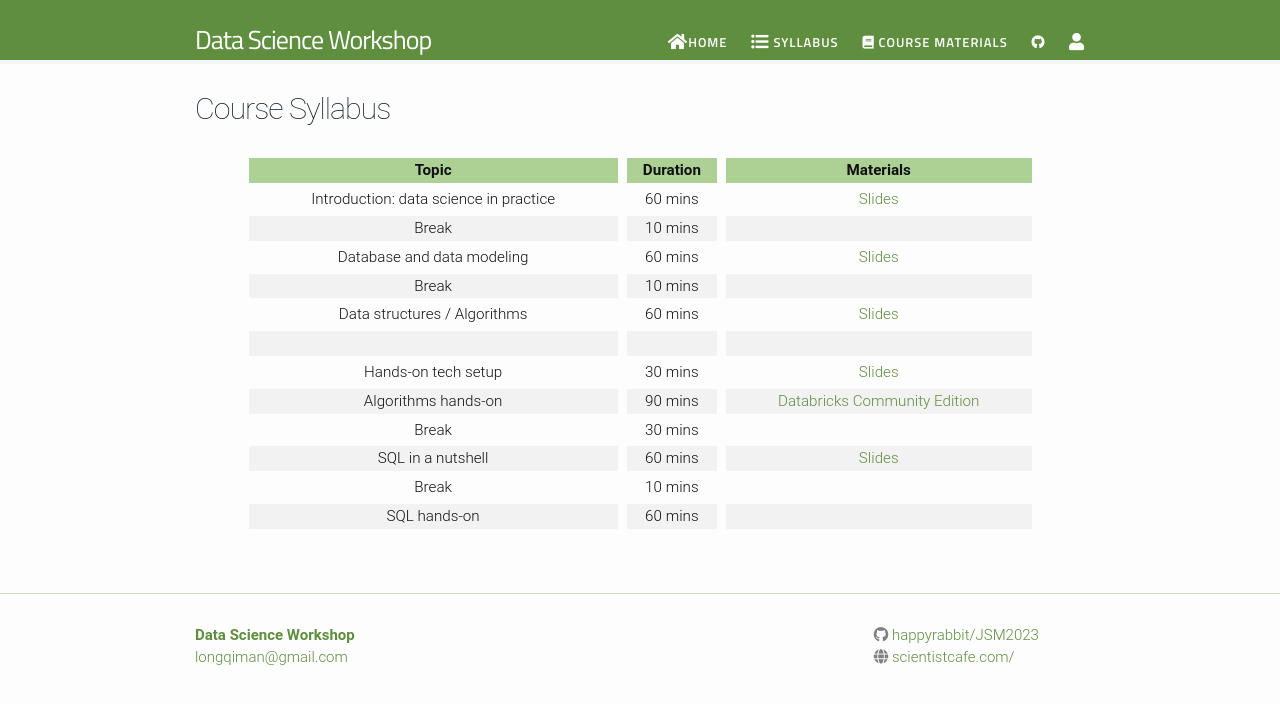
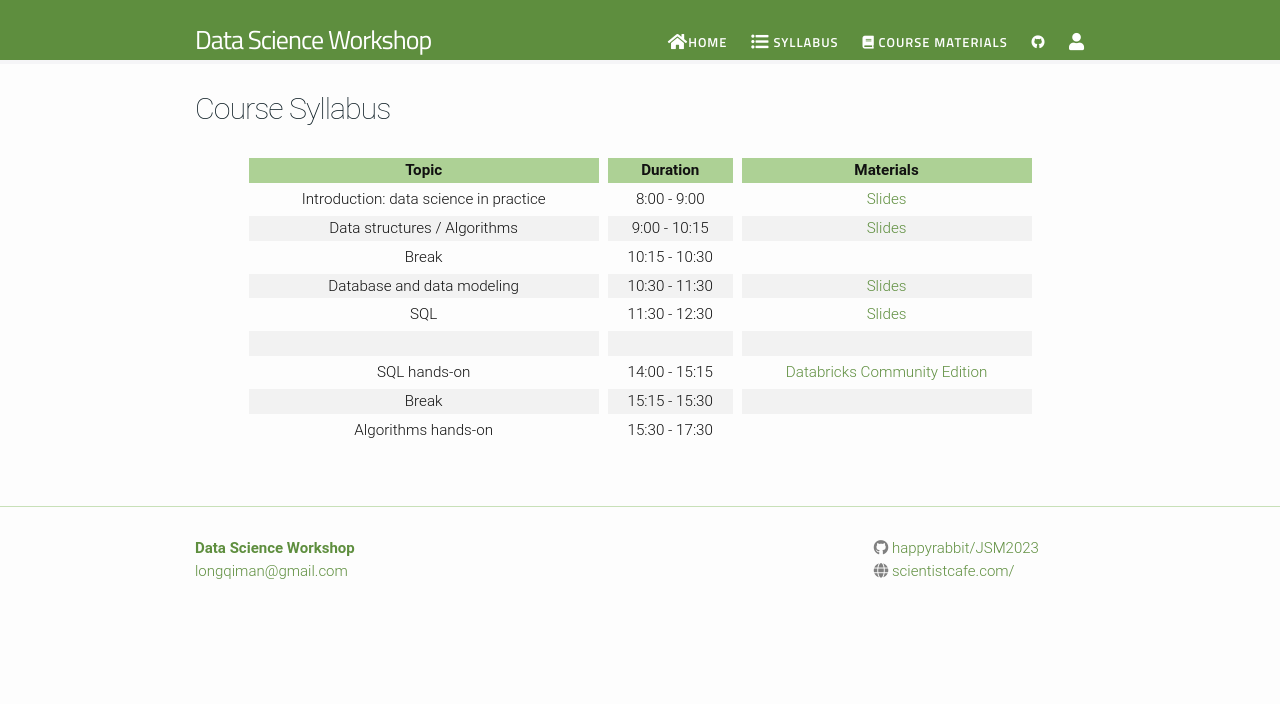
Before and after one commit to happyrabbit/JSM2023, a Jekyll site: the page built from course-syllabus.md, in a window 1280 px wide. Shown: the top 704 px of the page. Built offline with Jekyll 4.4.1, drawn with Linux system fonts in a browser that asks for light colours; nearby versions of some CDN libraries.

Commit message:
syllabus

```diff
--- a/course-syllabus.md
+++ b/course-syllabus.md
@@ -6,15 +6,12 @@ permalink: /course-syllabus/
 
 | Topic | Duration | Materials |
 | :---: | :---: | :---: |
-| Introduction: data science in practice | 60 mins | [Slides]() |
-| Break | 10 mins |  |
-| Database and data modeling  | 60 mins | [Slides]()   |
-| Break | 10 mins |  |
-| Data structures / Algorithms| 60 mins | [Slides]() |
+| Introduction: data science in practice | 8:00 - 9:00 | [Slides]() |
+| Data structures / Algorithms| 9:00 - 10:15 | [Slides]() |
+| Break | 10:15 - 10:30  |  |
+| Database and data modeling  | 10:30 - 11:30 | [Slides]()   |
+| SQL | 11:30 - 12:30 | [Slides]() |
 |  |  |  |
-| Hands-on tech setup | 30 mins |[Slides]() |
-| Algorithms hands-on | 90 mins | [Databricks Community Edition](https://databricks.com/try-databricks) |
-| Break | 30 mins | |
-| SQL in a nutshell  | 60 mins | [Slides]() |
-| Break | 10 mins |  |
-| SQL hands-on | 60 mins | |
+| SQL hands-on | 14:00 - 15:15 | [Databricks Community Edition](https://databricks.com/try-databricks) |
+| Break | 15:15 - 15:30 | |
+| Algorithms hands-on | 15:30 - 17:30 |  |
```
Also changed, not shown: 1 other file.
